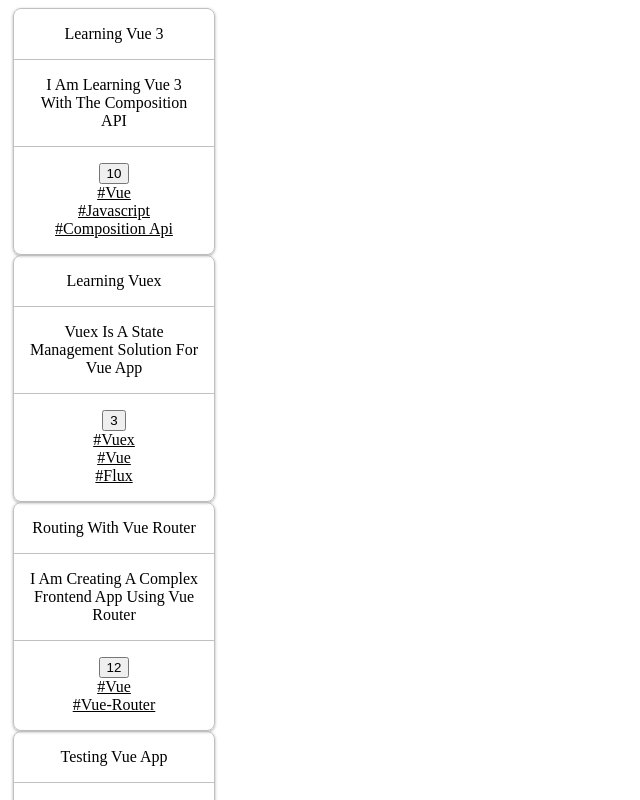
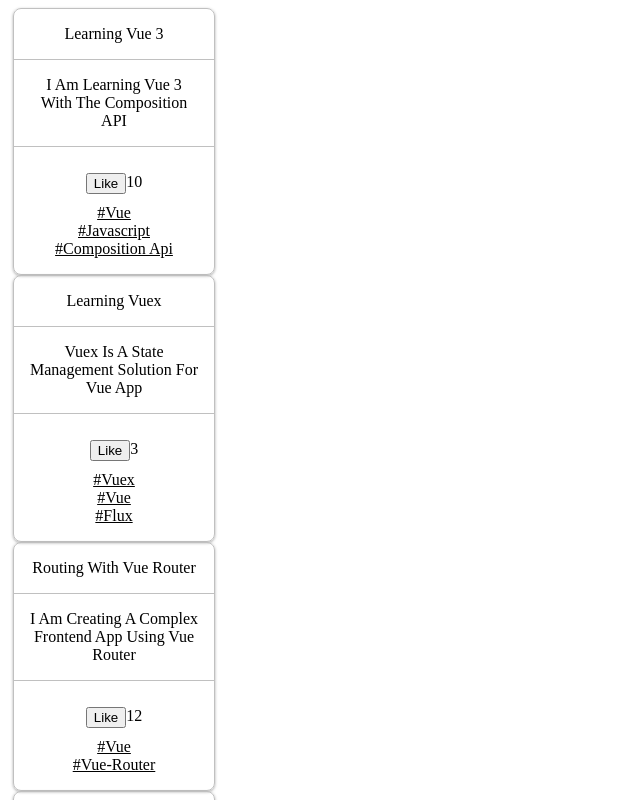
Before and after one commit to azharimm/microblog, a JavaScript app: page / in a window 1280 px wide. Shown: the top 800 px of the page, without its empty margins (0-640 px from the left). Built offline with nearby package versions, Linux system fonts and the light colour scheme.

Commit message:
^ increment likes

```diff
--- a/Controls.vue
+++ b/Controls.vue
@@ -1,13 +1,19 @@
 <template>
 	<div>
-		<button>
-			{{ post.likes }}
-		</button>
+        <div class="like">
+            <button @click="like">
+                Like
+            </button>
+            <div>
+                {{ post.likes }}
+            </div>
+        </div>
 		<Hashtag v-for="tag in post.hashtags" :key="tag" :hashtag="tag" />
 	</div>
 </template>
 
 <script>
+import { store } from './store'
 import Hashtag from "./Hashtag.vue";
 export default {
 	props: {
@@ -17,9 +23,23 @@
 	},
 	components: {
 		Hashtag,
-	},
+    },
+    setup(props) {
+        const like = () => {
+            store.incrementLike(props.post);
+        }
+
+        return {
+            like
+        }
+    }
 };
 </script>
 
 <style scoped>
+.like {
+    display: flex;
+    justify-content: center;
+    margin: 10px;
+}
 </style>
--- a/store.js
+++ b/store.js
@@ -12,6 +12,15 @@
     setHashtag(tag) {
         this.state.currentHashtag = tag;
     }
+
+    incrementLike(post) {
+        const thePost = this.state.posts.find(x => x.id === post.id)
+
+        if(!thePost) {
+            return;
+        }
+        thePost.likes += 1;
+    }
 }
 
 export const store = new Store();
```
